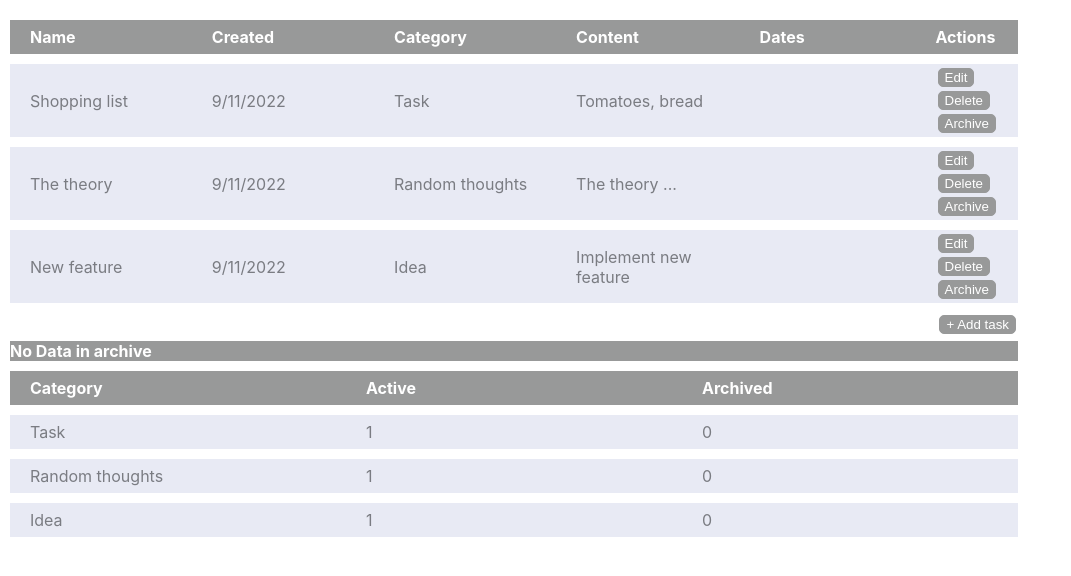
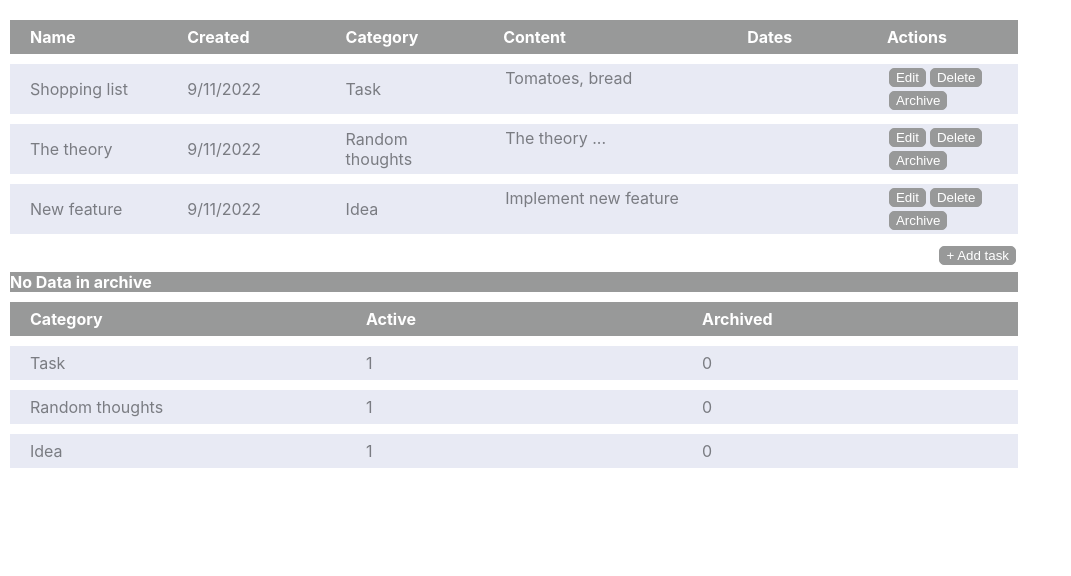
Before and after one commit to ivanderkachov/test_task_2_js_tw, a React (Create React App) app: page / in a window 1280 px wide. Shown: the top 576 px of the page, without its empty margins (0-1071 px from the left). Built offline with nearby package versions, Linux system fonts and the light colour scheme.

Commit message:
css changes

```diff
--- a/src/components/modal/modal.jsx
+++ b/src/components/modal/modal.jsx
@@ -32,7 +32,7 @@ const Modal = ({ taskData, category, changeTable, setChangeTable, toggle, setTog
   return (
     <div className={(changeTable === '' ? "modal" : "modal active")}>
         <div className="modal__form">
-          <input placeholder="Name" name="Name" value={task.Name} onChange={(e) => {handleChange(e)}} className="modal__form__input" />
+          <input placeholder="Name" name="Name" maxlength="20" value={task.Name} onChange={(e) => {handleChange(e)}} className="modal__form__input" />
           <select name="Category" value={task.Category} onChange={(e) => {handleChange(e)}}>
             {category.map((cat)=>{
               return (
--- a/src/components/table/table.css
+++ b/src/components/table/table.css
@@ -16,7 +16,14 @@
   padding: 2px 20px;
   margin: 2px;
   height: 30px;
-  width: 20%;
+  width: 200px;
+}
+.table__body__Content {
+  display: inline-flex;
+  flex: 1;
+  overflow: hidden;
+  white-space: nowrap;
+  text-overflow: ellipsis;
 }
 .tableAddButton {
   display: flex;
--- a/src/components/table/table.jsx
+++ b/src/components/table/table.jsx
@@ -47,7 +47,7 @@ const Table = ({ type, table, setToggle, toggle, changeTable, setChangeTable })
                 <tr key={type!=='summary' ? `${type}+${task.id}`: `${type} table ${index}`}>
                   {keysOnly.map((key) => {
                     if (key !== 'Actions') {
-                      return <td key={`${type}+${task.id}+${key}`}>{task[key]}</td>;
+                      return <td className={`table__body__${key}`} key={`${type}+${task.id}+${key}`}>{task[key]}</td>;
                     } else {
                       return type === "notes" ? (
                         <td className="table__body__buttons" key={`${type}+${task.id}+${key}`}>
```
